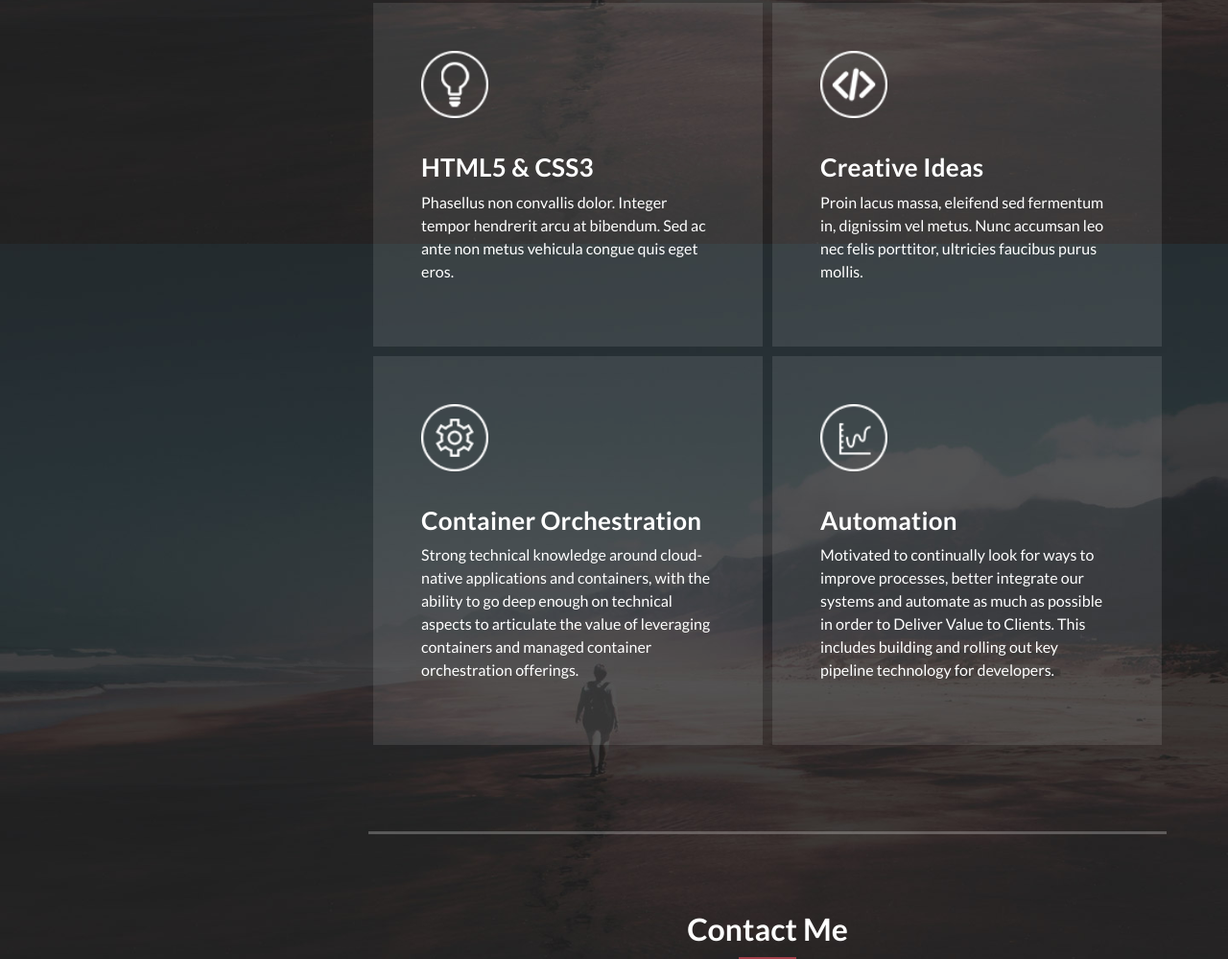
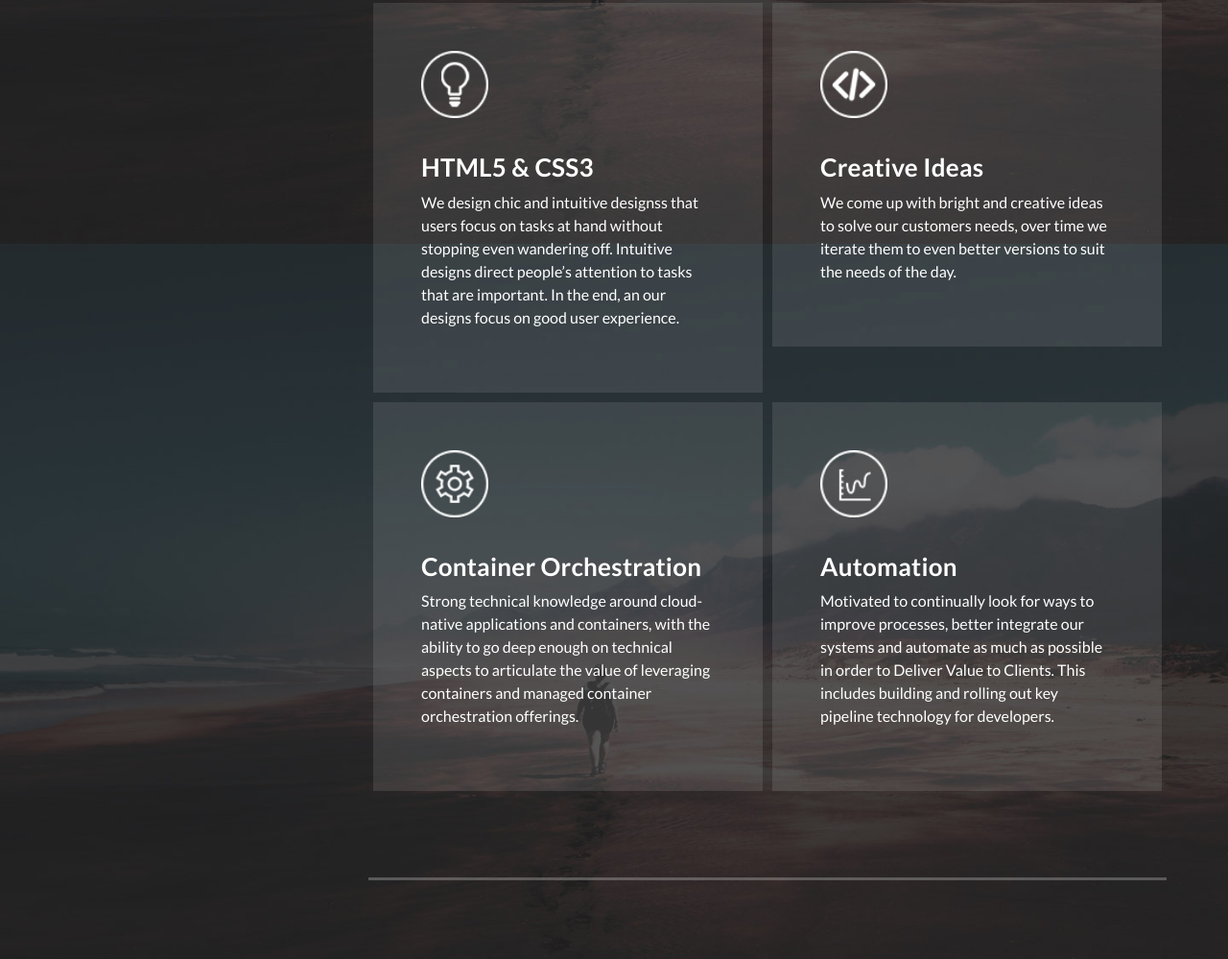
Before and after one commit to ckaburu/Portfolio, a plain HTML site: page index.html in a window 1280 px wide. Shown: the part 1346-2345 px from the top of the page at 96% size. Drawn offline with Linux system fonts and the light colour scheme.

Commit message:
Something fantastic here

```diff
--- a/index.html
+++ b/index.html
@@ -138,9 +138,7 @@
                 <div class="first-service-icon service-icon"></div>
                 <h4>HTML5 &amp; CSS3</h4>
                 <p>
-                  Phasellus non convallis dolor. Integer tempor hendrerit arcu
-                  at bibendum. Sed ac ante non metus vehicula congue quis eget
-                  eros.
+                  We design chic and intuitive designss that users focus on tasks at hand without stopping even wandering off. Intuitive designs direct people’s attention to tasks that are important. In the end, an our designs focus on good user experience.
                 </p>
               </div>
             </div>
@@ -149,9 +147,7 @@
                 <div class="second-service-icon service-icon"></div>
                 <h4>Creative Ideas</h4>
                 <p>
-                  Proin lacus massa, eleifend sed fermentum in, dignissim vel
-                  metus. Nunc accumsan leo nec felis porttitor, ultricies
-                  faucibus purus mollis.
+                  We come up with bright and creative ideas to solve our customers needs, over time we iterate them to even better versions to suit the needs of the day.
                 </p>
               </div>
             </div>
```
